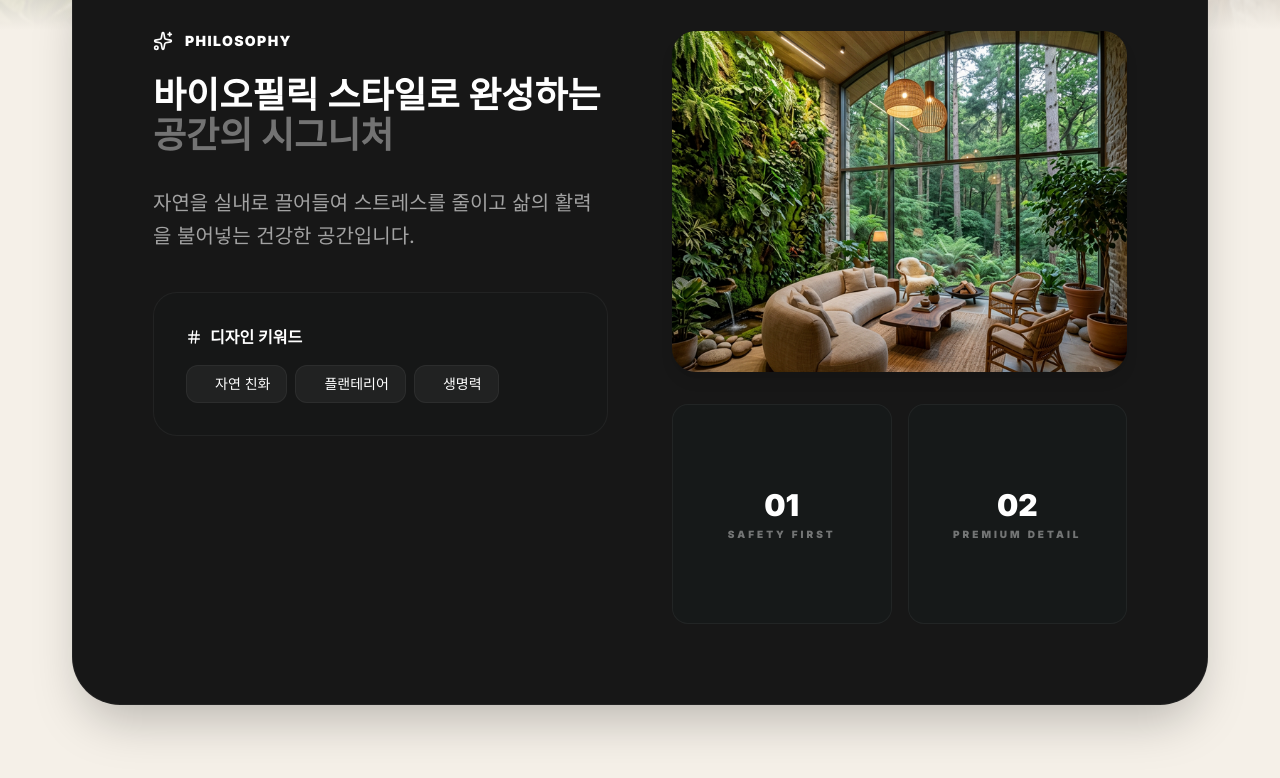
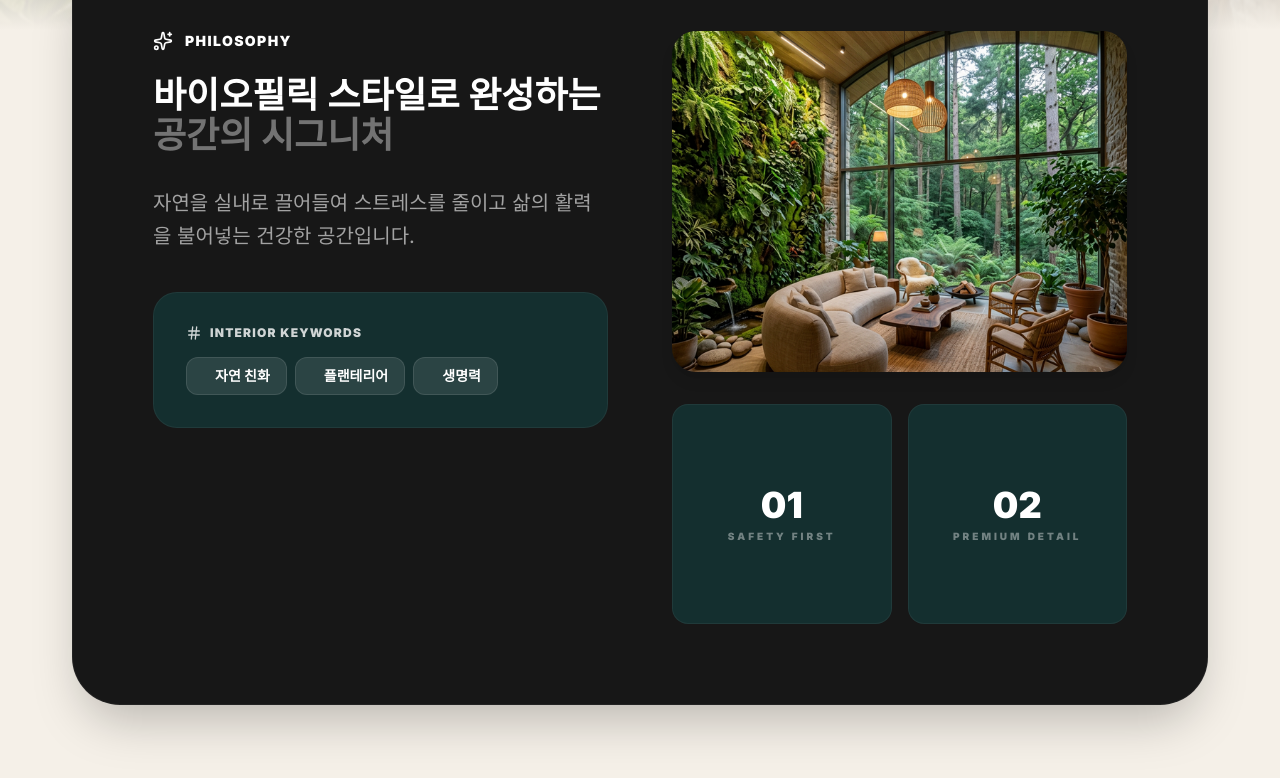
Before and after one commit to namooda7-gif/-_-, a Next.js app: page /styles/biophilic in a window 1280 px wide. Shown: the part 530-1308 px from the top of the page. Built offline with nearby package versions, Linux system fonts and the light colour scheme.

Commit message:
Refine style detail page: Apply Solid point colors and adaptive text contrast

```diff
--- a/src/components/StyleDetailClient.tsx
+++ b/src/components/StyleDetailClient.tsx
@@ -90,17 +90,25 @@ export default function StyleDetailClient({ style }: StyleDetailClientProps) {
               </p>
 
               <div
-                className="p-8 rounded-3xl border border-white/5"
-                style={{ backgroundColor: `${style.bgColor}08` }} // 3% - 5% opacity tint
+                className="p-8 rounded-3xl border border-white/5 transition-colors duration-700"
+                style={{
+                  backgroundColor: style.bgColor,
+                  color: style.isDark ? 'white' : 'black'
+                }}
               >
-                <h4 className="font-bold mb-4 flex items-center gap-2">
-                  <Hash className="w-4 h-4 text-accent-pink" />
-                  디자인 키워드
+                <h4 className="font-black mb-4 flex items-center gap-2 opacity-80 uppercase tracking-widest text-xs">
+                  <Hash className={`w-4 h-4 ${style.isDark ? 'text-accent-pink' : 'text-black/40'}`} />
+                  Interior Keywords
                 </h4>
                 <div className="flex flex-wrap gap-2">
                   {style.keywords.map((kw, i) => (
-                    <div key={i} className="flex items-center gap-1.5 px-4 py-2 bg-white/5 rounded-xl text-sm border border-white/5">
-                      <div className="w-1.5 h-1.5 rounded-full bg-accent-pink" />
+                    <div
+                      key={i}
+                      className={`flex items-center gap-1.5 px-4 py-2 rounded-xl text-sm font-bold border ${
+                        style.isDark ? 'bg-white/10 border-white/10' : 'bg-black/5 border-black/10'
+                      }`}
+                    >
+                      <div className={`w-1.5 h-1.5 rounded-full ${style.isDark ? 'bg-accent-pink' : 'bg-black/40'}`} />
                       {kw}
                     </div>
                   ))}
@@ -119,20 +127,26 @@ export default function StyleDetailClient({ style }: StyleDetailClientProps) {
               </div>
               <div className="grid grid-cols-2 gap-4">
                 <div
-                  className="aspect-square rounded-2xl flex items-center justify-center p-8 text-center border border-white/5"
-                  style={{ backgroundColor: `${style.bgColor}15` }} // Higher opacity tint
+                  className="aspect-square rounded-2xl flex items-center justify-center p-8 text-center border border-white/5 transition-transform hover:scale-[1.02] duration-500"
+                  style={{
+                    backgroundColor: style.bgColor,
+                    color: style.isDark ? 'white' : 'black'
+                  }}
                 >
-                  <div className="text-white">
-                    <div className="text-3xl font-black text-accent-pink mb-1">01</div>
+                  <div>
+                    <div className={`text-4xl font-black mb-1 ${style.isDark ? 'text-accent-pink' : 'text-black'}`}>01</div>
                     <div className="text-[10px] font-black uppercase tracking-[0.3em] opacity-40">Safety First</div>
                   </div>
                 </div>
                 <div
-                  className="aspect-square rounded-2xl flex items-center justify-center p-8 text-center border border-white/5"
-                  style={{ backgroundColor: `${style.bgColor}15` }}
+                  className="aspect-square rounded-2xl flex items-center justify-center p-8 text-center border border-white/5 transition-transform hover:scale-[1.02] duration-500"
+                  style={{
+                    backgroundColor: style.bgColor,
+                    color: style.isDark ? 'white' : 'black'
+                  }}
                 >
-                  <div className="text-white">
-                    <div className="text-3xl font-black text-accent-pink mb-1">02</div>
+                  <div>
+                    <div className={`text-4xl font-black mb-1 ${style.isDark ? 'text-accent-pink' : 'text-black'}`}>02</div>
                     <div className="text-[10px] font-black uppercase tracking-[0.3em] opacity-40">Premium Detail</div>
                   </div>
                 </div>
```
